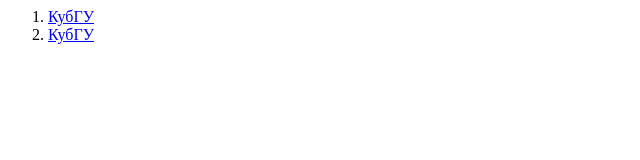
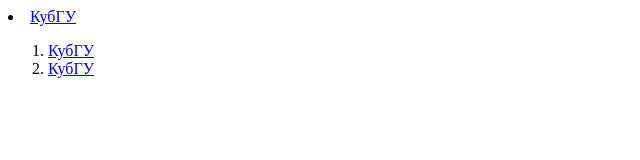
Before and after one commit to nastoyan/nastoyan.gethub.io, a plain HTML site: page index.html in a window 1280 px wide. Shown: the whole page, without its empty margins (0-640 px from the left). Drawn offline with Linux system fonts and the light colour scheme.

Commit message:
Update index.html

```diff
--- a/index.html
+++ b/index.html
@@ -1,3 +1,4 @@
+<li><a href="http://kubsu.ru/">КубГУ</a></li>
 <ol>
   <li><a href="http://kubsu.ru/">КубГУ</a></li>
   <li><a href="./hello">КубГУ</a></li>
```
